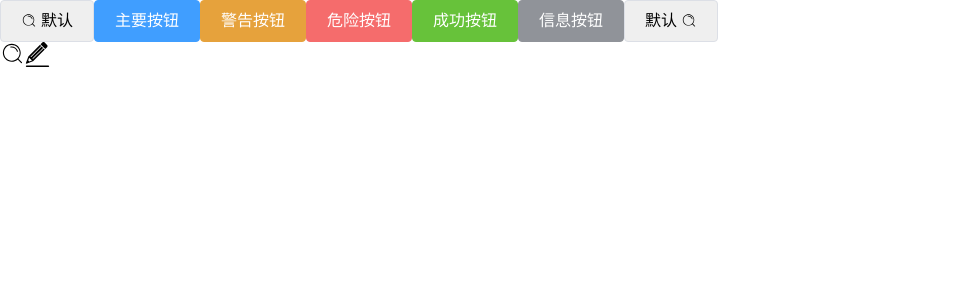
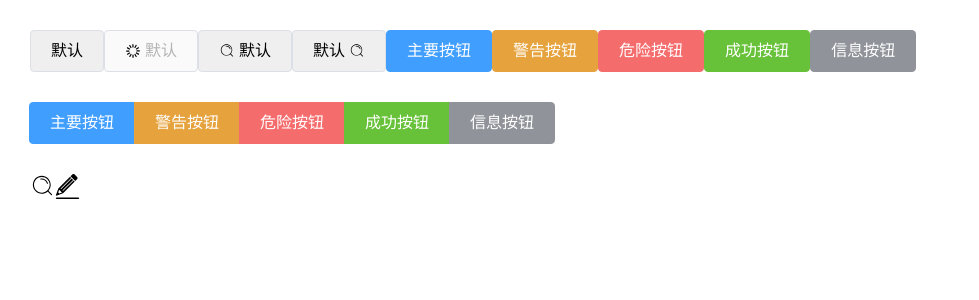
Before and after one commit to IStrangers/Vue2UI, a Vue app: page / in a window 1280 px wide. Shown: the top 300 px of the page, without its empty margins (0-979 px from the left). Built offline with nearby package versions, Linux system fonts and the light colour scheme.

Commit message:
20220831

```diff
--- a/src/App.vue
+++ b/src/App.vue
@@ -1,13 +1,24 @@
 <template>
   <div id="app">
     <p>
+      <sm-button>默认</sm-button>
+      <sm-button loading>默认</sm-button>
       <sm-button icon="sousuo">默认</sm-button>
+      <sm-button icon="sousuo" icon-position="right">默认</sm-button>
       <sm-button type="primary">主要按钮</sm-button>
       <sm-button type="warning">警告按钮</sm-button>
       <sm-button type="danger">危险按钮</sm-button>
       <sm-button type="success">成功按钮</sm-button>
       <sm-button type="info">信息按钮</sm-button>
-      <sm-button icon="sousuo" icon-position="right">默认</sm-button>
+    </p>
+    <p>
+      <sm-button-group>
+        <sm-button type="primary">主要按钮</sm-button>
+        <sm-button type="warning">警告按钮</sm-button>
+        <sm-button type="danger">危险按钮</sm-button>
+        <sm-button type="success">成功按钮</sm-button>
+        <sm-button type="info">信息按钮</sm-button>
+      </sm-button-group>
     </p>
     <p>
       <sm-icon icon="sousuo"></sm-icon>
@@ -27,5 +38,7 @@ export default {
 </script>
 
 <style lang="scss">
-
+  p{
+    margin: 30px;
+  }
 </style>
--- /dev/null
+++ b/src/packages/button-group/index.vue
@@ -0,0 +1,53 @@
+<template>
+    <div :class="getComponentName()">
+        <slot></slot>
+    </div>
+</template>
+
+<script>
+const name = "sm-button-group"
+export default {
+  name,
+  mounted(){
+    // 校验内部孩子是否是我们的button组件 如果不是报错
+    let children = this.$el.children;
+    for(let i =0 ; i <children.length;i++ ){
+      console.assert(children[i].tagName === 'BUTTON','子元素必须是button')
+    }
+  },
+  methods: {
+    getComponentName() {
+      return name
+    }
+  }
+}
+</script>
+
+<style lang="scss">
+@import '../../styles/var.scss';
+.sm-button-group{
+  display: inline-flex;
+  vertical-align: middle;
+  button{
+    position: relative;
+    border-radius: 0;
+    &:not(first-child){
+      margin-left: -1px;
+    }
+    &:first-child{
+      border-top-left-radius:$border-radius;
+      border-bottom-left-radius:$border-radius;
+    }
+    &:last-child{
+      border-top-right-radius:$border-radius;
+      border-bottom-right-radius:$border-radius;
+    }
+    &:hover{
+      z-index:1
+    }
+    &:focus{
+      z-index: 2;
+    }
+  }
+}
+</style>
--- a/src/packages/index.js
+++ b/src/packages/index.js
@@ -1,9 +1,12 @@
+import Icon from "./icon/index.vue"
 import Button from "./button/index.vue"
-import Icon from "./icon/index.vue"
+import ButtonGroup from "./button-group/index.vue"
+
 
 function install(vue) {
+  vue.component(Icon.name,Icon)
   vue.component(Button.name,Button)
-  vue.component(Icon.name,Icon)
+  vue.component(ButtonGroup.name,ButtonGroup)
 }
 
 if(window.Vue) {
```
